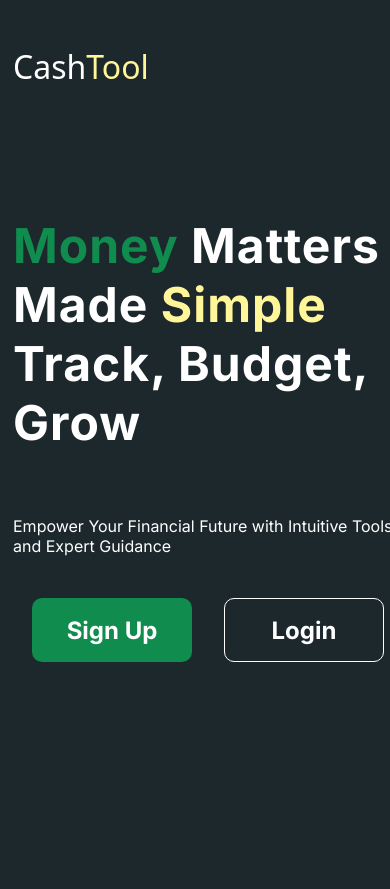
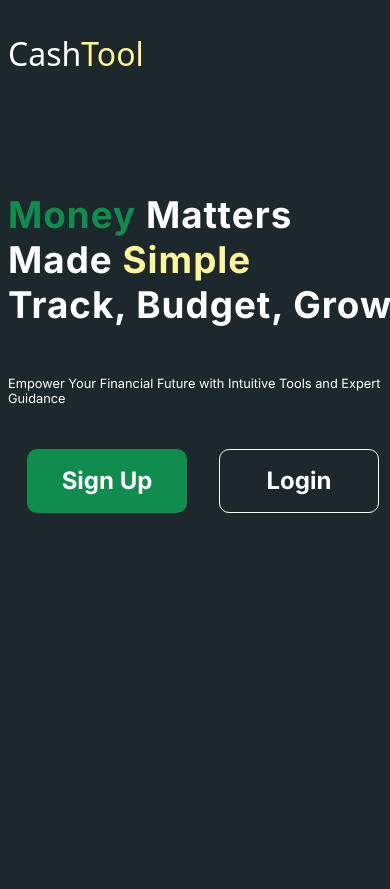
Before and after one commit to praxtermagsayo/Cash-Tool, a PHP site: page / in a window 390 px wide. After the commit the page ends 513 px from the top, so only its background shows below. Run offline with PHP 8.4, Linux system fonts and the light colour scheme; some web fonts are replaced.

Commit message:
more adjustment for mobile view

```diff
--- a/css/index.css
+++ b/css/index.css
@@ -13,7 +13,7 @@
 @media screen and (max-width: 950px) {
 
     body {
-        padding: 5px !important;
+        padding: 0 !important;
     }
 
     .sec .right-side {
@@ -28,11 +28,11 @@
     }
 
     .sec .left-side #heading {
-        font-size: 3rem !important;
+        font-size: 2.3rem !important;
     }
 
     .sec .left-side #subheading {
-        font-size: 1rem;
+        font-size: .8rem;
     }
 
     .sec .left-side .buttons #signup,
```
